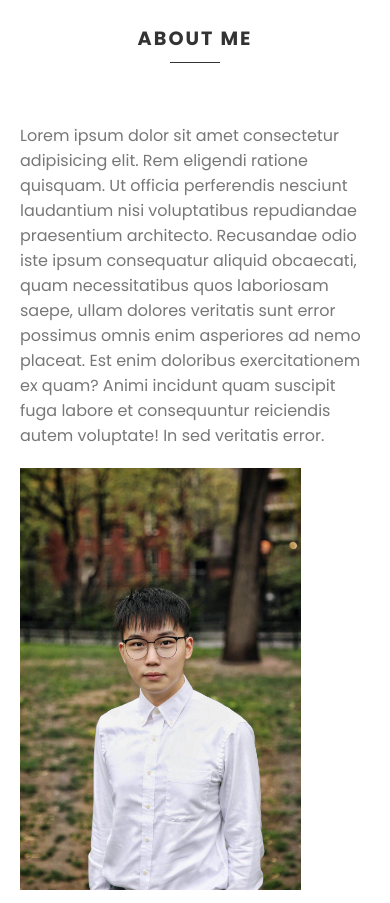
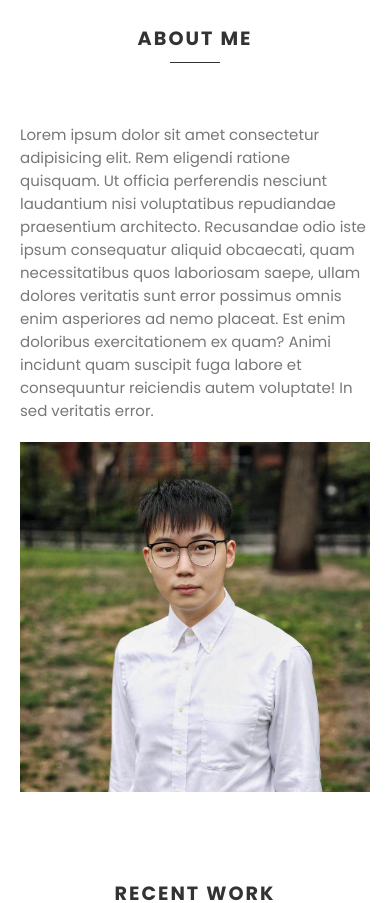
Before and after one commit to LihaoWang/portfolio-next, a Next.js app: page / in a window 390 px wide. Shown: the part 900-1803 px from the top of the page. Built offline with nearby package versions, Linux system fonts and the light colour scheme; no server answers.

Commit message:
fixed image size

```diff
--- a/components/About.js
+++ b/components/About.js
@@ -8,7 +8,7 @@ function About() {
       </div>
       <div className="content">
         <div className="textBox">
-          <p>
+          <p className="about-text">
             Lorem ipsum dolor sit amet consectetur adipisicing elit. Rem
             eligendi ratione quisquam. Ut officia perferendis nesciunt
             laudantium nisi voluptatibus repudiandae praesentium architecto.
@@ -20,8 +20,8 @@ function About() {
             error.
           </p>
         </div>
-        <div className="imgBx">
-          <img style={{ maxHeight: "50vh" }} src="bg1.JPG" alt="" />
+        <div style={{ maxWidth: "800px" }} className="imgBx">
+          <img src="me.png" alt="" />
         </div>
       </div>
     </section>
--- a/styles/globals.css
+++ b/styles/globals.css
@@ -533,6 +533,20 @@ p {
   max-width: 100%;
   padding-bottom: 20px;
 }
+.about-content {
+  display: flex;
+  flex-direction: column;
+  align-items: center;
+  justify-content: center;
+  width: 50%;
+}
+.about-img {
+  width: 30%;
+  margin: auto;
+}
+p.about-text {
+  font-size: 18px;
+}
 
 /* Now, Make it responsive */
 @media (max-width: 992px) {
@@ -573,6 +587,7 @@ p {
     padding: 0 20px;
     padding-top: 80px;
   }
+
   .about .content {
     flex-direction: column;
   }
@@ -580,9 +595,13 @@ p {
     width: 100%;
     min-width: 100%;
   }
+
   .about .content .imgBx {
     margin-left: 0;
     margin-top: 20px;
+  }
+  p.about-text {
+    font-size: 18px;
   }
   .services .content {
     grid-template-columns: repeat(2, 1fr);
@@ -610,4 +629,7 @@ p {
   .copyright {
     padding: 10px 20px;
   }
+  p.about-text {
+    font-size: 15px;
+  }
 }
```
Also changed, not shown: public/me.png (added).
